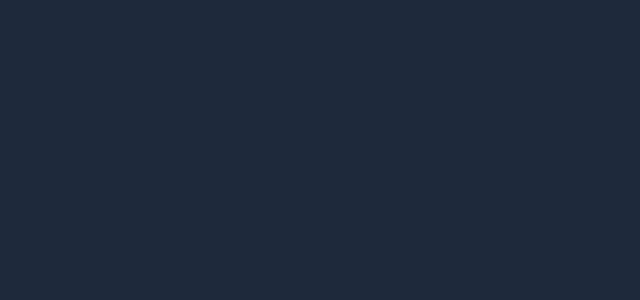
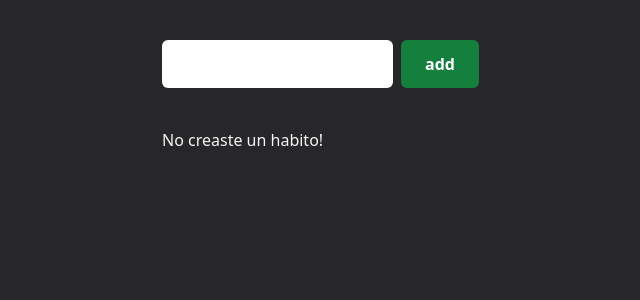
Before and after one commit to GuidoCarda/doguihabits, a React (Vite) app: page / in a window 1280 px wide. Shown: the top 300 px of the page, without its empty margins (238-878 px from the left). Built offline with nearby package versions, Linux system fonts and the light colour scheme.

Commit message:
Implemented habits store & new components
- Created habits store using zustand
- Added a few basic actions to the store:
   - add habit
- Created HabitForm, Habit components

```diff
--- a/src/App.jsx
+++ b/src/App.jsx
@@ -1,7 +1,74 @@
 import "./App.css";
+import useHabitsStore from "./store/store";
+
+import { shallow } from "zustand/shallow";
 
 function App() {
-  return <div className="min-h-screen bg-slate-800"></div>;
+  const habits = useHabitsStore((state) => state.habits);
+
+  return (
+    <main className="min-h-screen bg-zinc-800">
+      <section className="max-w-lg px-4 mx-auto py-10">
+        <HabitForm />
+        <ul className="text-neutral-100 flex flex-col gap-4">
+          {Boolean(habits.length) ? (
+            habits.map((habit) => {
+              console.log(habit);
+              return (
+                <li key={habit.id}>
+                  <Habit habit={habit} />
+                </li>
+              );
+            })
+          ) : (
+            <h1>No creaste un habito!</h1>
+          )}
+        </ul>
+      </section>
+    </main>
+  );
 }
 
+const Habit = (props) => {
+  const { habit } = props;
+  return (
+    <div className="bg-zinc-600 px-4 py-6 rounded-md ">
+      <h2 className="text-2xl mb-4 font-bold capitalize">{habit.title}</h2>
+      <ul className="grid grid-cols-7 gap-2">
+        {habit.days.map((_, idx) => (
+          <li key={idx} className="h-10 w-10">
+            <button className="w-full h-full bg-neutral-300 rounded-md"></button>
+          </li>
+        ))}
+      </ul>
+    </div>
+  );
+};
+
+const HabitForm = () => {
+  const [input, setInput] = useHabitsStore(
+    (state) => [state.input, state.setInput],
+    shallow
+  );
+
+  const createHabit = useHabitsStore((state) => state.createHabit);
+
+  return (
+    <div className="flex gap-2 mb-10">
+      <input
+        className="h-12 rounded-md"
+        type="text"
+        value={input}
+        onChange={(e) => setInput(e.target.value)}
+      />
+      <button
+        className="h-12 w-min px-6 bg-green-700 text-white font-bold rounded-md"
+        onClick={createHabit}
+      >
+        add
+      </button>
+    </div>
+  );
+};
+
 export default App;
--- a/src/store.jsx
+++ /dev/null
@@ -1,5 +0,0 @@
-import { create } from "zustand";
-
-const useHabitsStore = create((set) => ({}));
-
-export default useHabitsStore;
--- /dev/null
+++ b/src/store/store.jsx
@@ -0,0 +1,35 @@
+import { create } from "zustand";
+
+const day = {
+  id: 1,
+  state: "pending" | "completed" | "failed",
+};
+
+const randomId = (length = 6) =>
+  Math.random()
+    .toString(16)
+    .substring(2, length + 2);
+
+const habit = {
+  id: "asdasd",
+  title: "nombre",
+  days: Array(30)
+    .fill({})
+    .map((day, idx) => ({ id: idx, state: "pending" })),
+};
+
+const useHabitsStore = create((set, get) => ({
+  habits: [],
+  input: "",
+  setInput: (userInput) => set(() => ({ input: userInput })),
+  createHabit: () =>
+    set(() => ({
+      habits: [
+        ...get().habits,
+        { ...habit, id: randomId(), title: get().input },
+      ],
+      input: "",
+    })),
+}));
+
+export default useHabitsStore;
```
